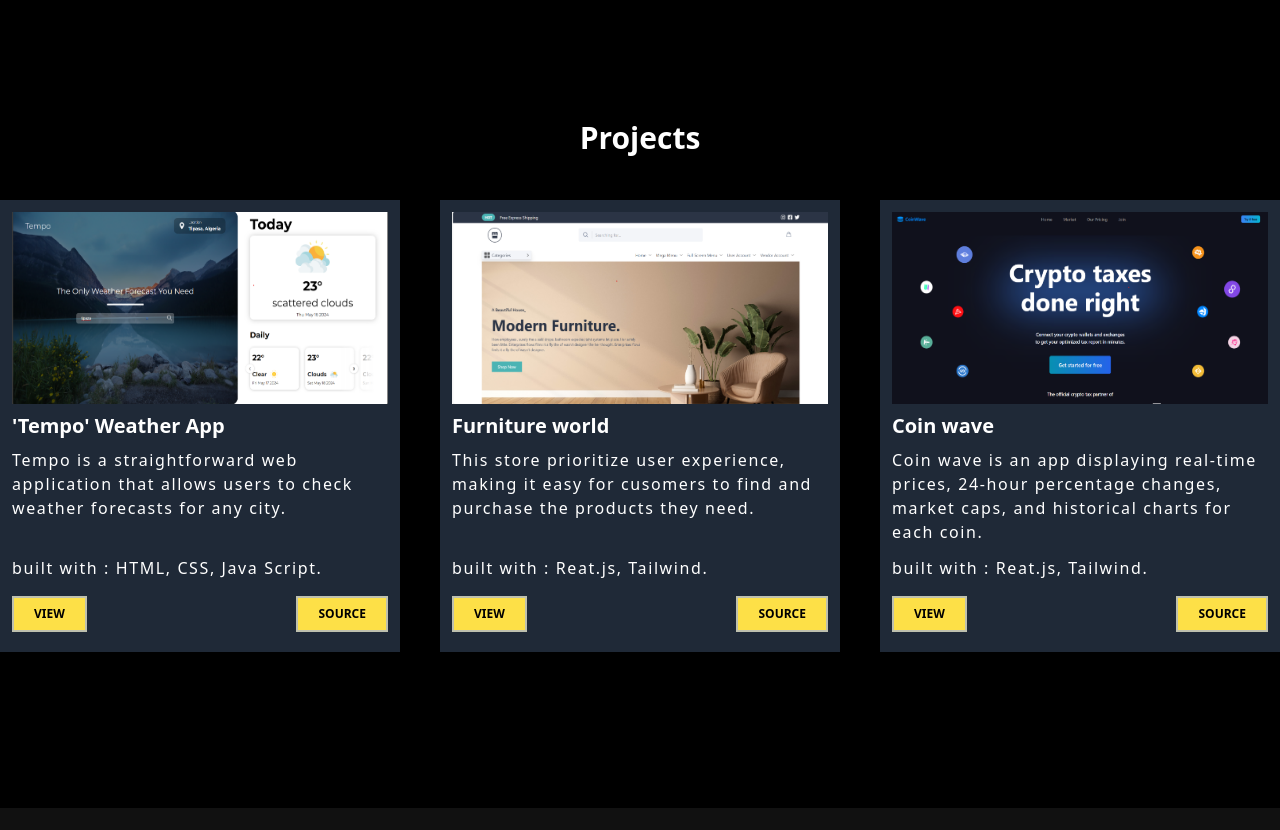
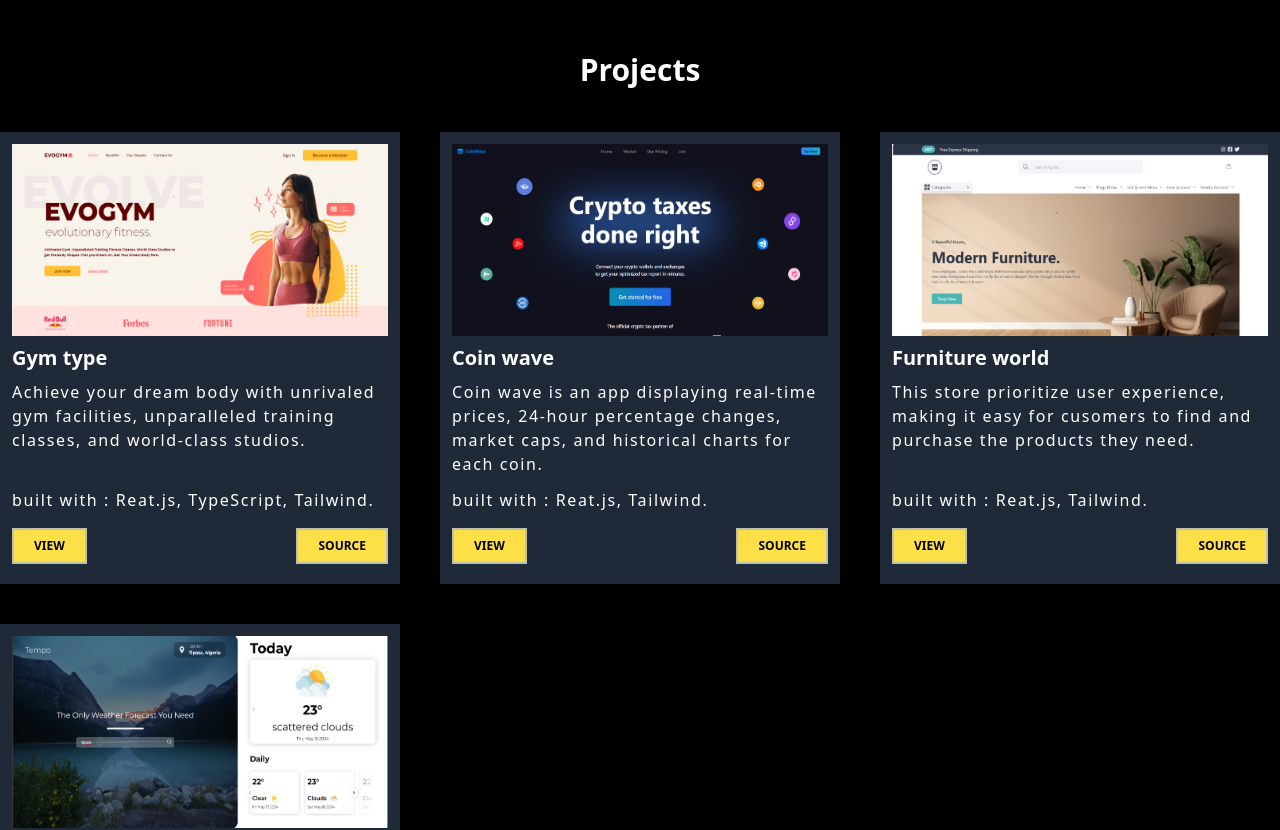
Before and after one commit to hou222/MyPortfolio, a React (Vite) app: page /home in a window 1280 px wide. Shown: the part 1220-2050 px from the top of the page. Built offline with nearby package versions, Linux system fonts and the light colour scheme.

Commit message:
add gym type project

```diff
--- a/src/features/Projects.jsx
+++ b/src/features/Projects.jsx
@@ -2,17 +2,28 @@ import ProjectDetails from "./projects/ProjectDetails";
 import project1 from "../data/project1.png";
 import project2 from "../data/project23.png";
 import project3 from "../data/project33.png";
+import project4 from "../data/project44.png";
 
 function Projects() {
   const projects = [
     {
-      live: "https://tempoweather.netlify.app/",
-      code: "https://github.com/hou222/weatherApp",
-      title: "'Tempo' Weather App",
+      live: "https://gym-type.vercel.app/",
+      code: "https://github.com/hou222/GymType",
+      title: "Gym type",
       description:
-        "Tempo is a straightforward web application that allows users to check weather forecasts for any city.",
-      tools: "HTML, CSS, Java Script.",
-      image: project1,
+        "Achieve your dream body with unrivaled gym facilities, unparalleled training classes, and world-class studios.",
+      tools: "Reat.js, TypeScript, Tailwind.",
+      image: project4,
+    },
+
+    {
+      live: "https://crypto-tracker-gamma-navy.vercel.app/",
+      code: "https://github.com/hou222/CryptoTracker",
+      title: "Coin wave",
+      description:
+        "Coin wave is an app displaying real-time prices, 24-hour percentage changes, market caps, and historical charts for each coin.",
+      tools: "Reat.js, Tailwind.",
+      image: project3,
     },
     {
       live: "https://furniture-world.vercel.app",
@@ -23,19 +34,20 @@ function Projects() {
       tools: "Reat.js, Tailwind.",
       image: project2,
     },
+
     {
-      live: "https://crypto-tracker-gamma-navy.vercel.app/",
-      code: "https://github.com/hou222/CryptoTracker",
-      title: "Coin wave",
+      live: "https://tempoweather.netlify.app/",
+      code: "https://github.com/hou222/weatherApp",
+      title: "'Tempo' Weather App",
       description:
-        "Coin wave is an app displaying real-time prices, 24-hour percentage changes, market caps, and historical charts for each coin.",
-      tools: "Reat.js, Tailwind.",
-      image: project3,
+        "Tempo is a straightforward web application that allows users to check weather forecasts for any city.",
+      tools: "HTML, CSS, Java Script.",
+      image: project1,
     },
   ];
 
   return (
-    <div className="bg-black lg:h-screen py-11 flex flex-col  justify-center items-center">
+    <div className="bg-black  py-11 flex flex-col  justify-center items-center ">
       <p className="text-white font-bold text-3xl text-center  pb-11">
         Projects
       </p>
```
Also changed, not shown: src/data/project44.png (added).
